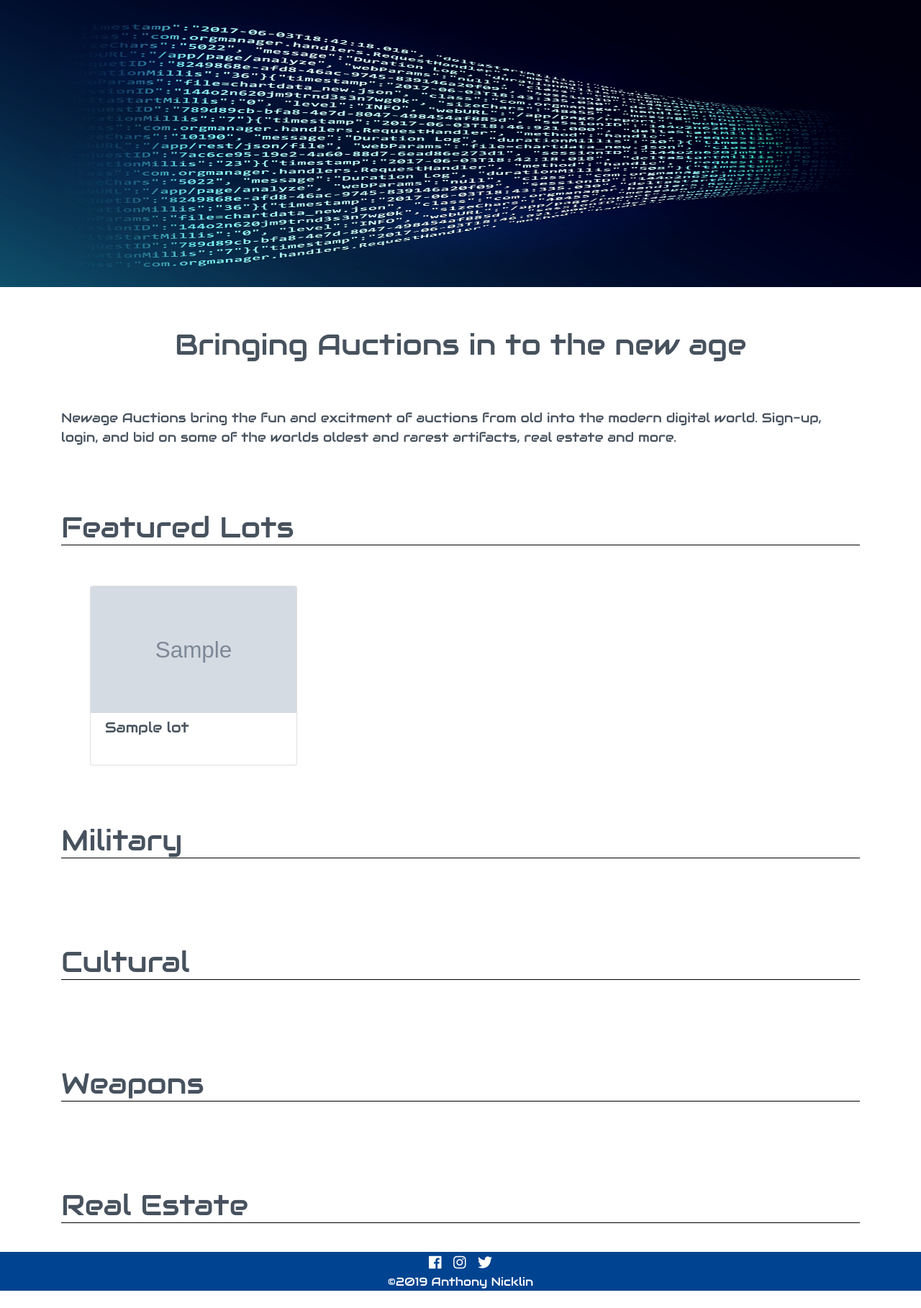
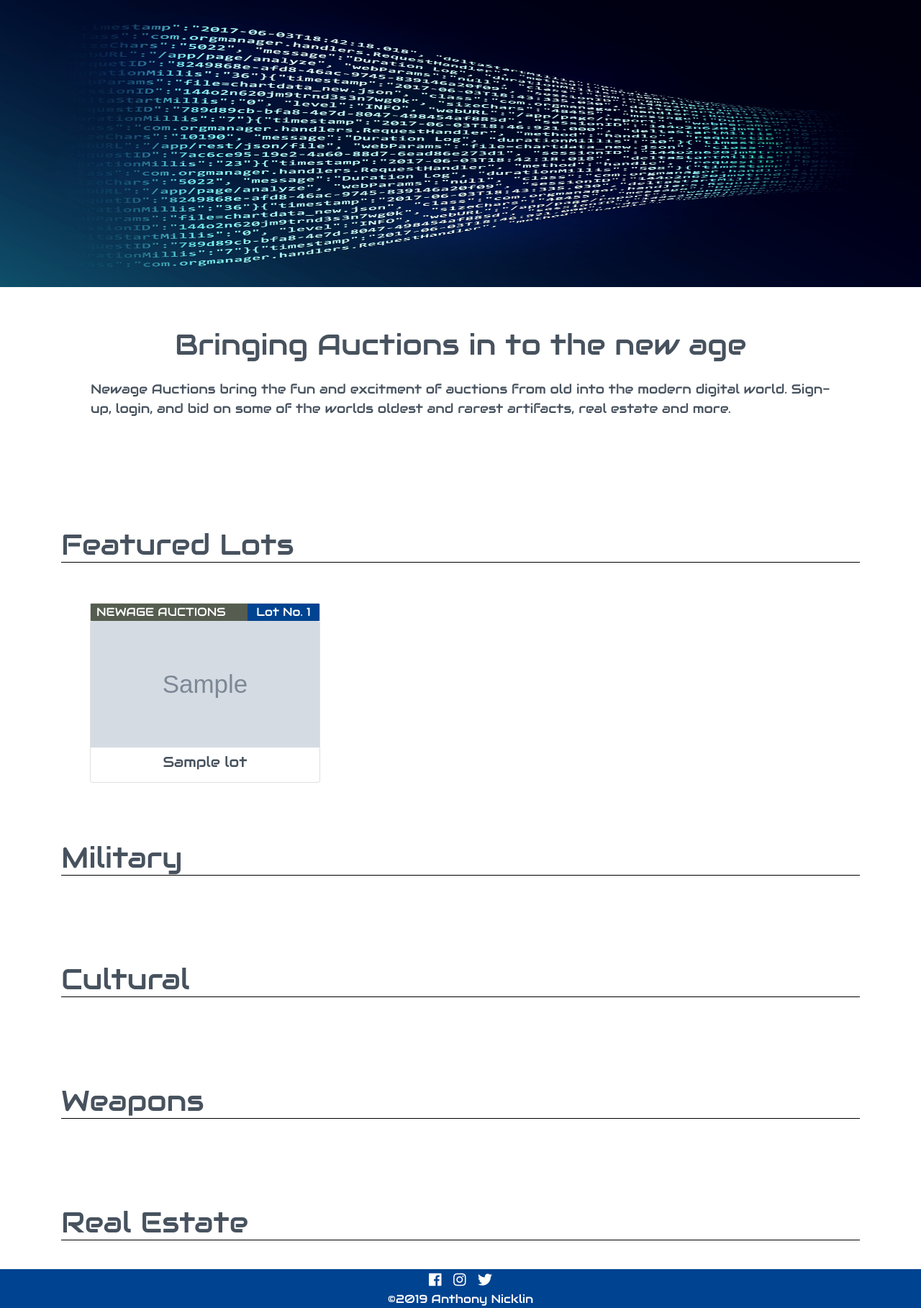
Before and after one commit to AnthonyNicklin/newage-auctions, a Django app: page / in a window 1280 px wide. Shown: the part 69-1887 px from the top of the page at 72% size. Before the commit the page ends 1863 px from the top, so only its background shows below. Run offline with Django 3.2, Linux system fonts and the light colour scheme; tables that the repository leaves empty hold one stand-in row (values such as "Sample post"); grey boxes marked "Sample" are stand-in pictures; parts of the project's set-up code (start-up, migrations or seed data) failed here and were passed over; some libraries are stand-ins or nearby versions.

Commit message:
Cards styled

```diff
--- a/templates/index.html
+++ b/templates/index.html
@@ -9,120 +9,169 @@
     <img id="landing-picture" src="{% static 'images/analytics-3088958.jpg' %}">
 </div>
 
-<div class="container">
-
 <!--Landing Content-->
 <section id="landing-content">
-        <h1 class="text-center mt-5 pt-2 pb-2">Bringing Auctions in to the new age</h1>
-        <p class="mt-5 mb-5 pt-2 pb-2">Newage Auctions bring the fun and excitment of auctions from old into the modern digital
+    <div class="container p-5">
+        <h1 class="text-center p-2">Bringing Auctions in to the new age</h1>
+        <p class="p-2">Newage Auctions bring the fun and excitment of auctions from old into the modern digital
             world. Sign-up, login, and bid on some of the worlds oldest and rarest artifacts, real estate
             and more.
         </p>
+    </div>
+    <!--./container-->
 </section>
 <!--End Landing Content-->
 
 <!--Featured Lots-->
 <section id="featured-lots mb-5">
+    <div class="container">
+
         <h1 id="page-heading">Featured Lots</h1>
         <div class="row">
 
             {% for lot in featured_lots %}
             <div class="col-sm-12 col-md-4">
-                <div class="card" style="width: 18rem;">
+
+                <div class="card" style="width: 20rem;">
+                    {% if lot.category == 'military' %}
+                    <div class="online-lots-mil">NEWAGE AUCTIONS<span class='lot-number-np'>Lot No. {{ lot.pk }}</span></div>
+                    {% elif lot.category == 'real estate' %}
+                        <div class="online-lots-rle">NEWAGE AUCTIONS<span class='lot-number-np'>Lot No. {{ lot.pk }}</span></div>
+                    {% elif lot.category == 'weapons' %}
+                        <div class="online-lots-wea">NEWAGE AUCTIONS<span class='lot-number-np'>Lot No. {{ lot.pk }}</span></div>
+                    {% else %}
+                    <div class="online-lots-cul">NEWAGE AUCTIONS<span class='lot-number-np'>Lot No. {{ lot.pk }}</span></div>
+                    {% endif %}
                     <img src="{{ MEDIA_URL }}{{ lot.image }}" class="card-img-top" alt="Lot Image">
                     <div class="card-body">
-                        <a href="{% url 'lot' lot.pk %}"><h5 class="card-title">{{ lot.name }}</h5></a>
+                        <a href="{% url 'lot' lot.pk %}"><h5 class="card-title text-center">{{ lot.name }}</h5></a>
                     </div>
                 </div>
+
             </div>
             {% endfor %}
 
         </div>
         <!--./row-->
+
+    </div>
+    <!--./container-->
 </section>
 <!--End Featured Lots-->
 
     <!--Military-->
 <section id="featured-lots mb-5">
+    <div class="container">
+
         <h1 id="page-heading">Military</h1>
         <div class="row">
 
             {% for lot in military %}
             <div class="col-sm-12 col-md-4">
-                <div class="card" style="width: 18rem;">
+
+                <div class="card" style="width: 20rem;">
+                    <div class="online-lots-mil">NEWAGE AUCTIONS<span class='lot-number-np'>Lot No. {{ lot.pk }}</span></div>
                     <img src="{{ MEDIA_URL }}{{ lot.image }}" class="card-img-top" alt="Lot Image">
                     <div class="card-body">
-                        <a href="{% url 'lot' lot.pk %}"><h5 class="card-title">{{ lot.name }}</h5></a>
+                        <a href="{% url 'lot' lot.pk %}"><h5 class="card-title text-center">{{ lot.name }}</h5></a>
                     </div>
                 </div>
+
             </div>
             {% endfor %}
 
         </div>
         <!--./row-->
+
+    </div>
+    <!--./container-->
 </section>
 <!--End Military-->
 
 <!--Cultural-->
 <section id="featured-lots mb-5">
+    <div class="container">
+
         <h1 id="page-heading">Cultural</h1>
         <div class="row">
 
             {% for lot in cultural %}
             <div class="col-sm-12 col-md-4">
-                <div class="card" style="width: 18rem;">
+
+                <div class="card" style="width: 20rem;">
+                    <div class="online-lots-cul">NEWAGE AUCTIONS<span class='lot-number-np'>Lot No. {{ lot.pk }}</span></div>
                     <img src="{{ MEDIA_URL }}{{ lot.image }}" class="card-img-top" alt="Lot Image">
                     <div class="card-body">
-                        <a href="{% url 'lot' lot.pk %}"><h5 class="card-title">{{ lot.name }}</h5></a>
+                        <a href="{% url 'lot' lot.pk %}"><h5 class="card-title text-center">{{ lot.name }}</h5></a>
                     </div>
                 </div>
+
             </div>
             {% endfor %}
 
         </div>
         <!--./row-->
+
+    </div>
+    <!--./container-->
 </section>
 <!--End Cultural-->
 
 <!--Weapons-->
 <section id="featured-lots mb-5">
+    <div class="container">
+
         <h1 id="page-heading">Weapons</h1>
         <div class="row">
 
             {% for lot in weapons %}
             <div class="col-sm-12 col-md-4">
-                <div class="card" style="width: 18rem;">
+
+                <div class="card" style="width: 20rem;">
+                    <div class="online-lots-wea">NEWAGE AUCTIONS<span class='lot-number-np'>Lot No. {{ lot.pk }}</span></div>
                     <img src="{{ MEDIA_URL }}{{ lot.image }}" class="card-img-top" alt="Lot Image">
                     <div class="card-body">
-                        <a href="{% url 'lot' lot.pk %}"><h5 class="card-title">{{ lot.name }}</h5></a>
+                        <a href="{% url 'lot' lot.pk %}"><h5 class="card-title text-center">{{ lot.name }}</h5></a>
                     </div>
                 </div>
+
             </div>
             {% endfor %}
 
         </div>
         <!--./row-->
+
+    </div>
+    <!--./container-->
 </section>
 <!--End Weapons-->
 
 <!--Real Estate-->
 <section id="featured-lots mb-5">
+    <div class="container">
+
         <h1 id="page-heading">Real Estate</h1>
         <div class="row">
 
             {% for lot in real_estate %}
             <div class="col-sm-12 col-md-4">
-                <div class="card" style="width: 18rem;">
+
+                <div class="card" style="width: 20rem;">
+                    <div class="online-lots-rle">NEWAGE AUCTIONS<span class='lot-number-np'>Lot No. {{ lot.pk }}</span></div>
                     <img src="{{ MEDIA_URL }}{{ lot.image }}" class="card-img-top" alt="Lot Image">
                     <div class="card-body">
-                        <a href="{% url 'lot' lot.pk %}"><h5 class="card-title">{{ lot.name }}</h5></a>
+                        <a href="{% url 'lot' lot.pk %}"><h5 class="card-title text-center">{{ lot.name }}</h5></a>
                     </div>
                 </div>
+
             </div>
             {% endfor %}
 
         </div>
         <!--./row-->
+
+    </div>
+    <!--./container-->
 </section>
 <!--End Real Estate-->
 
```
Lines whose indentation alone changed are shown as unchanged.
